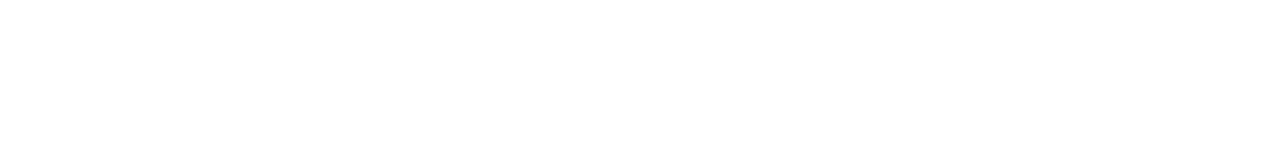
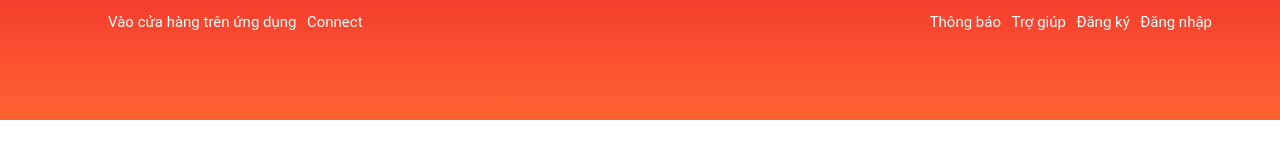
Before and after one commit to PMH8/ShopeeTemplate, a plain HTML site: page index.html in a window 1280 px wide. Drawn offline with nearby package versions, Linux system fonts and the light colour scheme.

Commit message:
Header base

```diff
--- a/assets/css/base.css
+++ b/assets/css/base.css
@@ -0,0 +1,25 @@
+:root{
+    --white-color:#fff;
+    --black-color:$000;
+    --text-color:#333;
+}
+*{
+    box-sizing: inherit;
+}
+html{
+    font-size: 62.5%;
+    line-height: 1.6rem;
+    font-family: 'Roboto', sans-serif;
+}
+.grid{
+    width:90%;
+    max-width: 100%;
+    margin: 0 auto;
+}
+.grid__full-width{
+    width: 100%;
+}
+.grid__row{
+    display: flex;
+    flex-wrap: wrap;
+}
--- a/assets/css/main.css
+++ b/assets/css/main.css
@@ -0,0 +1,23 @@
+.header{
+    height: 120px;
+    background-image: linear-gradient(0,#fe6433,#f53e2d)
+}
+.header__navbar{
+    display: flex;
+    justify-content: space-between;
+}
+.header__navbar-list{
+    list-style: none;
+}
+.header__navbar-item{
+    margin: 4px;
+}
+.header__navbar-item,.header__navbar-item-link{
+    display: inline-block;
+    font-size: 1.5rem;
+    color:var(--white-color);
+    text-decoration: none;
+}
+.header__navbar-item--strong{
+    font-weight: 400;
+}
--- a/index.html
+++ b/index.html
@@ -1,12 +1,47 @@
 <!DOCTYPE html>
 <html lang="en">
+
 <head>
     <meta charset="UTF-8">
     <meta http-equiv="X-UA-Compatible" content="IE=edge">
     <meta name="viewport" content="width=device-width, initial-scale=1.0">
     <title>Document</title>
+    <link rel="stylesheet" href="https://cdnjs.cloudflare.com/ajax/libs/normalize/8.0.1/normalize.min.css">
+    <link rel="stylesheet" href="assets/css/base.css">
+    <link rel="stylesheet" href="assets/css/main.css">
+    <link rel="preconnect" href="https://fonts.googleapis.com">
 </head>
+
 <body>
+    <div class="app">
+        <header class="header">
+            <div class="grid">
+                <nav class="header__navbar">
+                    <ul class="header__navbar-list">
+                        <li class="header__navbar-item">Vào cửa hàng trên ứng dụng</li>
+                        <li class="header__navbar-item">Connect</li>
+                    </ul>
+                    <ul class="header__navbar-list">
+                        <li class="header__navbar-item">
+                            <a href="" class="header__navbar-item-link">Thông báo</a>
+                        </li>
+                        <li class="header__navbar-item">
+                            <a href="" class="header__navbar-item-link">Trợ giúp</a>
+                        </li>
+                        <li class="header__navbar-item header__navbar-item--strong">
+                            Đăng ký
+                        </li>
+                        <li class="header__navbar-item header__navbar-item--strong">
+                            Đăng nhập
+                        </li>
+                    </ul>
+                </nav>
+            </div>
 
+        </header>
+        <div class="container"></div>
+        <footer class="footer"></footer>
+    </div>
 </body>
+
 </html>
```
